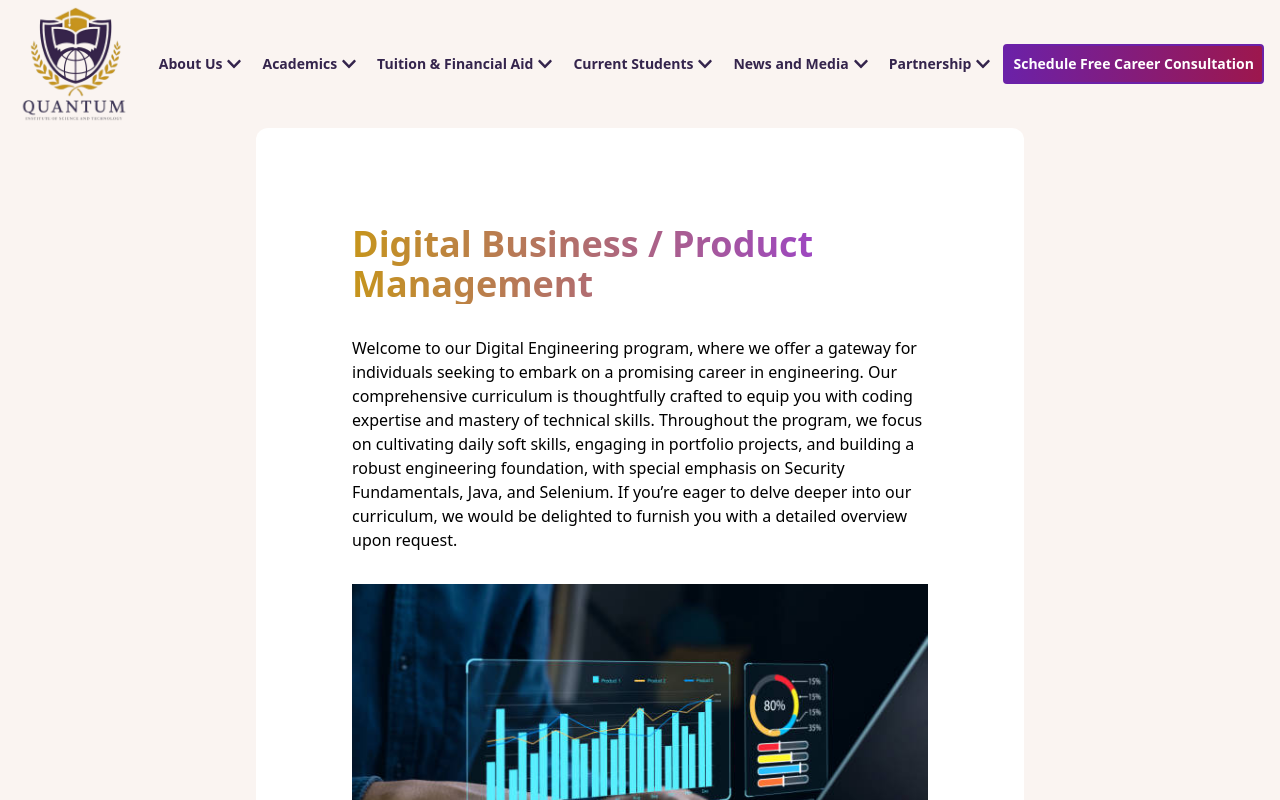
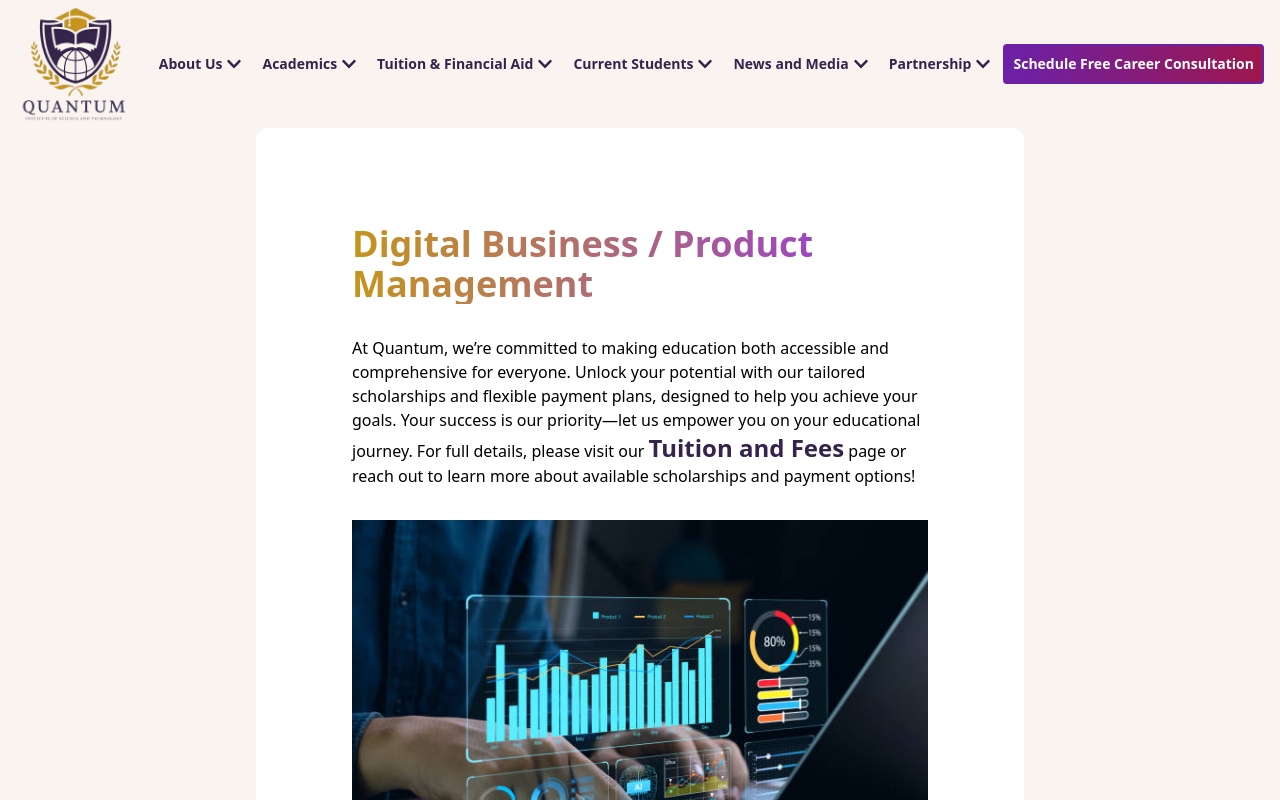
Before and after one commit to shejanNizam/quantum-education, a Next.js app: page /academics/professional-studies/digital-business in a window 1280 px wide. Shown: the top 800 px of the page. Built offline with nearby package versions, Linux system fonts and the light colour scheme.

Commit message:
updated some static data

```diff
--- a/src/app/academics/professional-studies/digital-business/page.js
+++ b/src/app/academics/professional-studies/digital-business/page.js
@@ -1,5 +1,6 @@
 import ProfessionalStudiesComp from "@/lib/ProfessionalStudiesComp";
 import { getMetadata } from "@/lib/utils";
+import Link from "next/link";
 import DIGITAL_BUSINESS_IMG from "../../.././../assets/academics/professional-studies/digital_business_img.jpg";
 
 export async function generateMetadata() {
@@ -12,7 +13,21 @@ export default function DigitalBusinessPage() {
       <ProfessionalStudiesComp
         heading={"Digital Business / Product Management"}
         description={
-          "Welcome to our Digital Engineering program, where we offer a gateway for individuals seeking to embark on a promising career in engineering. Our comprehensive curriculum is thoughtfully crafted to equip you with coding expertise and mastery of technical skills. Throughout the program, we focus on cultivating daily soft skills, engaging in portfolio projects, and building a robust engineering foundation, with special emphasis on Security Fundamentals, Java, and Selenium. If you’re eager to delve deeper into our curriculum, we would be delighted to furnish you with a detailed overview upon request."
+          <>
+            At Quantum, we’re committed to making education both accessible and
+            comprehensive for everyone. Unlock your potential with our tailored
+            scholarships and flexible payment plans, designed to help you
+            achieve your goals. Your success is our priority—let us empower you
+            on your educational journey. For full details, please visit our{" "}
+            <Link
+              className=" text-2xl text-primary font-bold "
+              href={`/tuition-financial/tuition-fees`}
+            >
+              Tuition and Fees
+            </Link>{" "}
+            page or reach out to learn more about available scholarships and
+            payment options!
+          </>
         }
         image={DIGITAL_BUSINESS_IMG}
       />
--- a/src/app/academics/professional-studies/digital-engineering/page.js
+++ b/src/app/academics/professional-studies/digital-engineering/page.js
@@ -1,5 +1,6 @@
 import ProfessionalStudiesComp from "@/lib/ProfessionalStudiesComp";
 import { getMetadata } from "@/lib/utils";
+import Link from "next/link";
 import DIGITAL_ENGINEERING_IMG from "../../.././../assets/academics/professional-studies/digital_engineering_img.jpg";
 
 export async function generateMetadata() {
@@ -12,7 +13,21 @@ export default function DigitalEngineeringPage() {
       <ProfessionalStudiesComp
         heading={"Digital Engineering / Software Engineering"}
         description={
-          "Welcome to our Digital Engineering program, where we offer a gateway for individuals seeking to embark on a promising career in engineering. Our comprehensive curriculum is thoughtfully crafted to equip you with coding expertise and mastery of technical skills. Throughout the program, we focus on cultivating daily soft skills, engaging in portfolio projects, and building a robust engineering foundation, with special emphasis on Security Fundamentals, Java, and Selenium. If you’re eager to delve deeper into our curriculum, we would be delighted to furnish you with a detailed overview upon request."
+          <>
+            At Quantum, we’re committed to making education both accessible and
+            comprehensive for everyone. Unlock your potential with our tailored
+            scholarships and flexible payment plans, designed to help you
+            achieve your goals. Your success is our priority—let us empower you
+            on your educational journey. For full details, please visit our{" "}
+            <Link
+              className=" text-2xl text-primary font-bold "
+              href={`/tuition-financial/tuition-fees`}
+            >
+              Tuition and Fees
+            </Link>{" "}
+            page or reach out to learn more about available scholarships and
+            payment options!
+          </>
         }
         image={DIGITAL_ENGINEERING_IMG}
       />
--- a/src/app/tuition-financial/tuition-fees/page.js
+++ b/src/app/tuition-financial/tuition-fees/page.js
@@ -8,39 +8,26 @@ const tuitionOptions = [
   {
     id: 1,
     title: "Option 1:",
-    // heading: "$0 Tuition Fee - Creating Equal Opportunities",
-    heading: "One-Time Payment,          Regular Tuition: $4,500",
-    // description: `At Quantum, we stand firmly by our founder’s unwavering commitment to giving back to the community and ensuring equal educational opportunities for all. Our founder’s vision is rooted in the belief that financial constraints should never hinder anyone’s pursuit of a world-class education. In alignment with this noble vision, we are thrilled to announce that eligible students will not bear the burden of any tuition fees.`,
-    description: ` If you’re paying out of pocket in one lump sum, you automatically qualify for a $500 scholarship. This brings your total cost down to $4,000. `,
+    heading: `$4,500 One-Time Payment`,
+    description: `If you plan to pay your entire tuition in one lump sum, you’ll automatically qualify for a $500 scholarship. This reduces your total cost from $5,000 to $4,500.`,
   },
   {
     id: 2,
     title: "Option 2:",
-    heading: "Flex Payment Plan",
-    // description: `If you’re part of InsightIQ or proceed with signing an active contract with them, you’re in for substantial scholarship! While our regular tuition is $9,600, eligible students associated with InsightIQ can enjoy a reduced tuition of just $3,800. That’s an instant scholarship of $5,800, making your education significantly more affordable.
-    // Please note that all students are eligible for a full refund, with specific refund details outlined in the enrollment document. Additionally, a $100 non-refundable enrollment fee applies to all students.`,
-    description: ` If you prefer to spread out your payments, you can pay $1,000 upfront and then cover the remaining $4,000 within 6 months. `,
+    heading: `$5,000 Flex Payment Plan`,
+    description: `If you prefer a flexible approach, you can pay $1,000 upfront and then spread the remaining $4,000 over eight months.`,
   },
   {
     id: 3,
     title: "Option 3:",
-    // heading: "$7,600 Tuition with Scholarships",
-    heading: "Creating Equal Opportunities – $0 Tuition",
-    // description: `Instead of the regular $9,600 tuition, you can pay just $7,600 through two fantastic scholarship options: - Early Payment Scholarship: Pay your full tuition upfront or in two payments within 30 days to qualify for a $2,000 scholarship. Please note that this scholarship doesn’t apply to company or corporate-funded training programs.
-    // - Academic Achievement Scholarship: Maintain a GPA of 3.5 or higher and pay your tuition in two installments to receive a $2,000 scholarship. You’ll also have an extended 60 days to complete your payment.
-    // Please note that all students are eligible for a full refund, with specific refund details outlined in the enrollment document. Additionally, a $100 non-refundable enrollment fee applies to all students.`,
-
-    description: ` Our founder’s vision is deeply rooted in giving back and ensuring that financial barriers never stand in the way of receiving a world-class education. If you meet the eligibility criteria, you won’t pay any tuition fees at all. Additionally, if you’re funded by an eligible government-approved program, you automatically qualify for a $0 tuition fee.
- `,
+    heading: `$0 Creating Equal Opportunities`,
+    description: `Our founder’s vision is to remove financial barriers, ensuring everyone has access to a world-class education. If you meet the eligibility criteria, you pay no tuition at all. Additionally, if you’re funded by an eligible government-approved program, you automatically qualify for a $0 tuition fee.`,
   },
   {
     id: 4,
     title: "Option 4:",
-    // heading: "$9,600 Tuition (Pay $4,800 Upfront)",
-    heading: "InsightIQ Partnership – $3,800 Tuition",
-    // description: `Choose flexibility with our payment plan. Pay just half of your tuition, which is $4,800, at the beginning. The remaining amount can be paid in smaller installments over 18 months. For more information or any questions about this option, feel free to contact us at tuition@qust.education.
-    // Please note that all students are eligible for a full refund, with specific refund details outlined in the enrollment document. Additionally, a $100 non-refundable enrollment fee applies to all students.`,
-    description: ` If you are already part of InsightIQ or sign an active contract with them, you’ll receive a $1,200 scholarship. This reduces your tuition from $5,000 to just $3,800, making your education significantly more affordable. `,
+    heading: `$3,800 InsightIQ Partnership`,
+    description: `If you’re already part of InsightIQ or sign an active contract with them, you’ll receive a $1,200 scholarship. This brings your tuition down from $5,000 to $3,800.`,
   },
 ];
 
--- a/src/components/Home/CareerBlueprint.js
+++ b/src/components/Home/CareerBlueprint.js
@@ -11,7 +11,7 @@ export default function CareerBlueprint() {
       </div>
       <div className="p-8 rounded-lg shadow-xl bg-gradient-to-r from-primary/20 to-secondary/20">
         <div className="text-center text-white mb-8">
-          <Text className="text-xl font-bold">12–14 Weeks</Text>
+          <Text className="text-xl font-bold">8 – 12 Weeks</Text>
         </div>
 
         <Row gutter={[16, 16]} justify="center">
```
